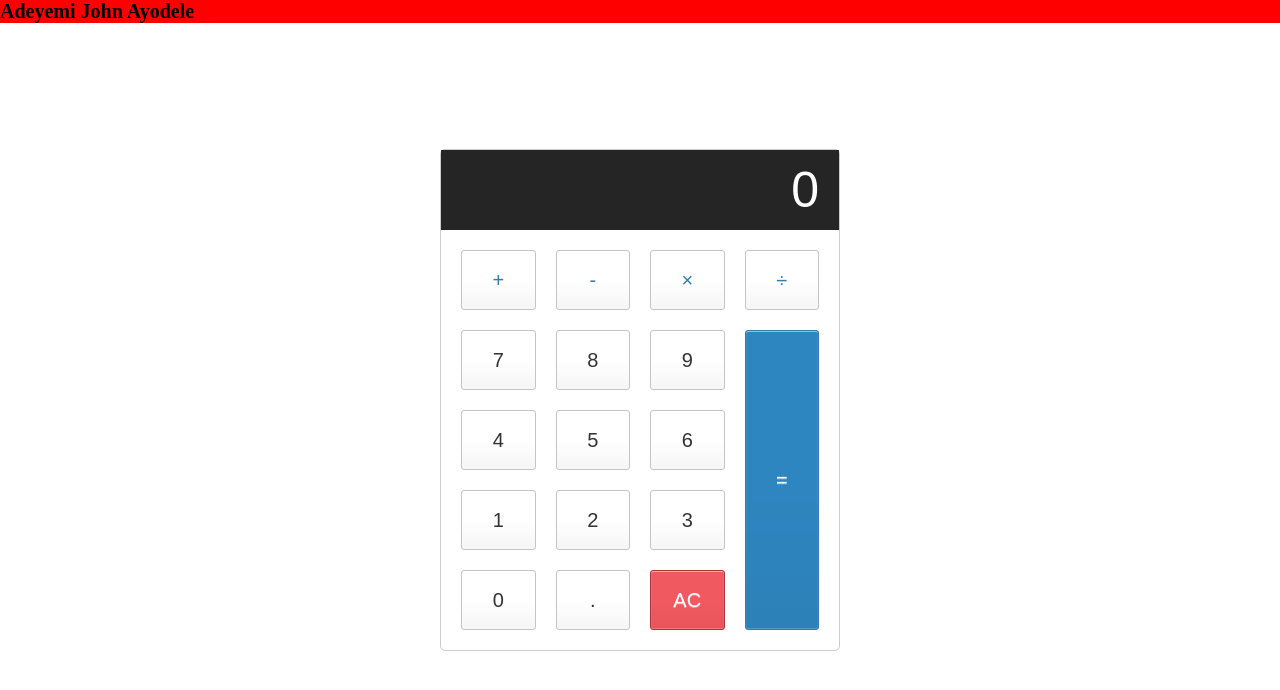
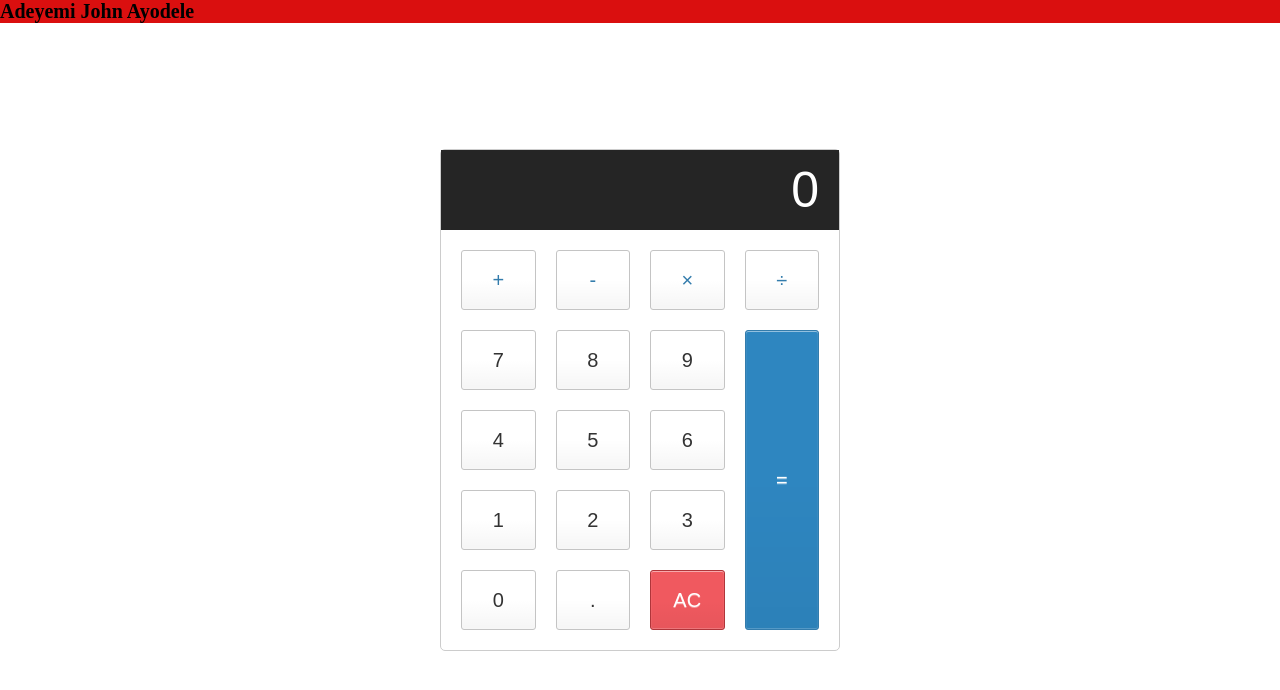
Before and after one commit to adeyemijohn/calculator, a plain HTML site: page index.html in a window 1280 px wide. Drawn offline with Linux system fonts and the light colour scheme.

Commit message:
messages

```diff
--- a/styles/main.css
+++ b/styles/main.css
@@ -11,7 +11,7 @@ html {
     box-sizing: inherit;
 }
 .title h1{
-    background-color: red;
+    background-color: rgb(218, 15, 15);
 }
 
 .calculator {
```
